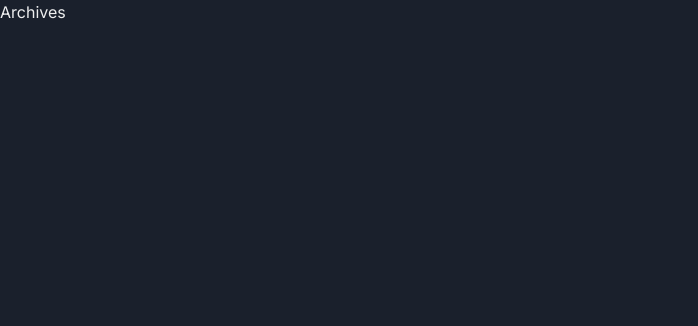
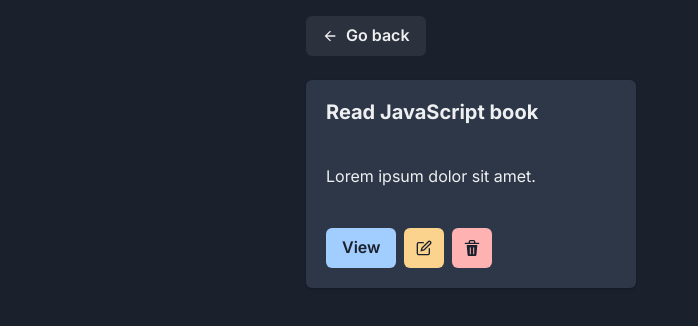
Before and after one commit to akshayraichur/habbit-tracker-app, a React (Vite) app: page /archive in a window 1280 px wide. Shown: the top 326 px of the page, without its empty margins (0-698 px from the left). Built offline with nearby package versions, Linux system fonts and the light colour scheme.

Commit message:
feat: archives page

```diff
--- a/src/DB/database.js
+++ b/src/DB/database.js
@@ -9,6 +9,7 @@ export default [
     [FORM_TYPES.TIME]: "night",
     [FORM_TYPES.DATE]: "today",
     description: "Lorem ipsum dolor sit amet.",
+    isArchive: false,
   },
   {
     id: "1234",
@@ -18,6 +19,7 @@ export default [
     [FORM_TYPES.TIME]: "evening",
     [FORM_TYPES.DATE]: "today",
     description: "Lorem ipsum dolor sit amet.",
+    isArchive: false,
   },
   {
     id: "1235",
@@ -27,5 +29,16 @@ export default [
     [FORM_TYPES.TIME]: "morning",
     [FORM_TYPES.DATE]: "today",
     description: "Lorem ipsum dolor sit amet.",
+    isArchive: false,
+  },
+  {
+    id: "12356",
+    [FORM_TYPES.NAME]: "Read JavaScript book",
+    [FORM_TYPES.REPEAT]: "daily",
+    [FORM_TYPES.GOAL]: "twice",
+    [FORM_TYPES.TIME]: "morning",
+    [FORM_TYPES.DATE]: "today",
+    description: "Lorem ipsum dolor sit amet.",
+    isArchive: true,
   },
 ];
--- a/src/components/Card.jsx
+++ b/src/components/Card.jsx
@@ -16,7 +16,7 @@ import {
   AlertDialogBody,
 } from "@chakra-ui/react";
 import PropTypes from "prop-types";
-import { DeleteIcon, EditIcon } from "@chakra-ui/icons";
+import { DeleteIcon, EditIcon, TimeIcon } from "@chakra-ui/icons";
 import { useContext, useState } from "react";
 import { DbContext } from "../store/DatabaseContext";
 
@@ -67,6 +67,10 @@ const Card = ({ title, description, details }) => {
             <Text>Time: {details.time}</Text>
             <Text>Goal: {details.goal}</Text>
             <Text>Date: {details.date}</Text>
+            <br />
+            <Button colorScheme="linkedin" leftIcon={<TimeIcon />}>
+              Archive this habit
+            </Button>
           </AlertDialogBody>
         </AlertDialogContent>
       </AlertDialog>
--- a/src/screens/Archives.jsx
+++ b/src/screens/Archives.jsx
@@ -1,5 +1,38 @@
+import { Button, SimpleGrid, Text } from "@chakra-ui/react";
+import Container from "../components/Container";
+import Card from "../components/Card";
+import { useContext, useMemo } from "react";
+import { DbContext } from "../store/DatabaseContext";
+import { ArrowBackIcon } from "@chakra-ui/icons";
+import { useNavigate } from "react-router-dom";
+
 const Archives = () => {
-  return <div>Archives</div>;
+  const { db } = useContext(DbContext);
+  const navigate = useNavigate();
+
+  const habitsList = useMemo(() => db.filter((item) => item.isArchive), [db]);
+
+  return (
+    <>
+      <Container>
+        <Button leftIcon={<ArrowBackIcon />} onClick={() => navigate("/")}>
+          Go back
+        </Button>
+        <br />
+        <br />
+        <SimpleGrid spacing={2} templateColumns="repeat(auto-fill, minmax(300px, 1fr))">
+          {habitsList.length ? (
+            habitsList.map((item) => (
+              <Card key={item.id} title={item.name} description={item.description} id={item.id} details={item} />
+            ))
+          ) : (
+            <Text fontSize="2xl">Nothing to show here</Text>
+          )}
+        </SimpleGrid>
+        <br />
+      </Container>
+    </>
+  );
 };
 
 export default Archives;
--- a/src/screens/Home.jsx
+++ b/src/screens/Home.jsx
@@ -1,18 +1,23 @@
-import { Button, Center, SimpleGrid, Text } from "@chakra-ui/react";
+import { Button, ButtonGroup, Center, SimpleGrid, Text } from "@chakra-ui/react";
 import Container from "../components/Container";
-import { useContext, useState } from "react";
-import { AddIcon } from "@chakra-ui/icons";
+import { useContext, useMemo, useState } from "react";
+import { AddIcon, TimeIcon } from "@chakra-ui/icons";
 import Card from "../components/Card";
 
 import { DbContext } from "../store/DatabaseContext";
 
 import Modal from "../components/Modal";
 import FormFields from "../components/FormFields";
+import { useNavigate } from "react-router-dom";
 
 const Home = () => {
   const [openModal, setOpenModal] = useState(false);
 
   const { db } = useContext(DbContext);
+
+  const habitsList = useMemo(() => db.filter((item) => !item.isArchive), [db]);
+
+  const navigate = useNavigate();
 
   return (
     <Container>
@@ -22,6 +27,7 @@ const Home = () => {
         </Text>
         <br />
         <Center>
+          <ButtonGroup spacing={4}>
             <Button
               colorScheme="linkedin"
               onClick={() => setOpenModal(true)}
@@ -31,6 +37,16 @@ const Home = () => {
             >
               Add habit
             </Button>
+            <Button
+              colorScheme="linkedin"
+              onClick={() => navigate("/archive")}
+              leftIcon={<TimeIcon />}
+              size="lg"
+              variant="solid"
+            >
+              View Archives
+            </Button>
+          </ButtonGroup>
         </Center>
       </div>
 
@@ -44,7 +60,7 @@ const Home = () => {
 
       <div>
         <SimpleGrid spacing={2} templateColumns="repeat(auto-fill, minmax(300px, 1fr))">
-          {db.map((item) => (
+          {habitsList.map((item) => (
             <Card key={item.id} title={item.name} description={item.description} id={item.id} details={item} />
           ))}
         </SimpleGrid>
--- a/src/store/useFormData.jsx
+++ b/src/store/useFormData.jsx
@@ -39,6 +39,7 @@ const reducer = (state, action) => {
           ...state,
           id: Math.random().toString(),
           description: "Lorem ipsum dolor sit amet.",
+          isArchive: false,
         },
       ]);
 
```
Lines whose indentation alone changed are shown as unchanged.
